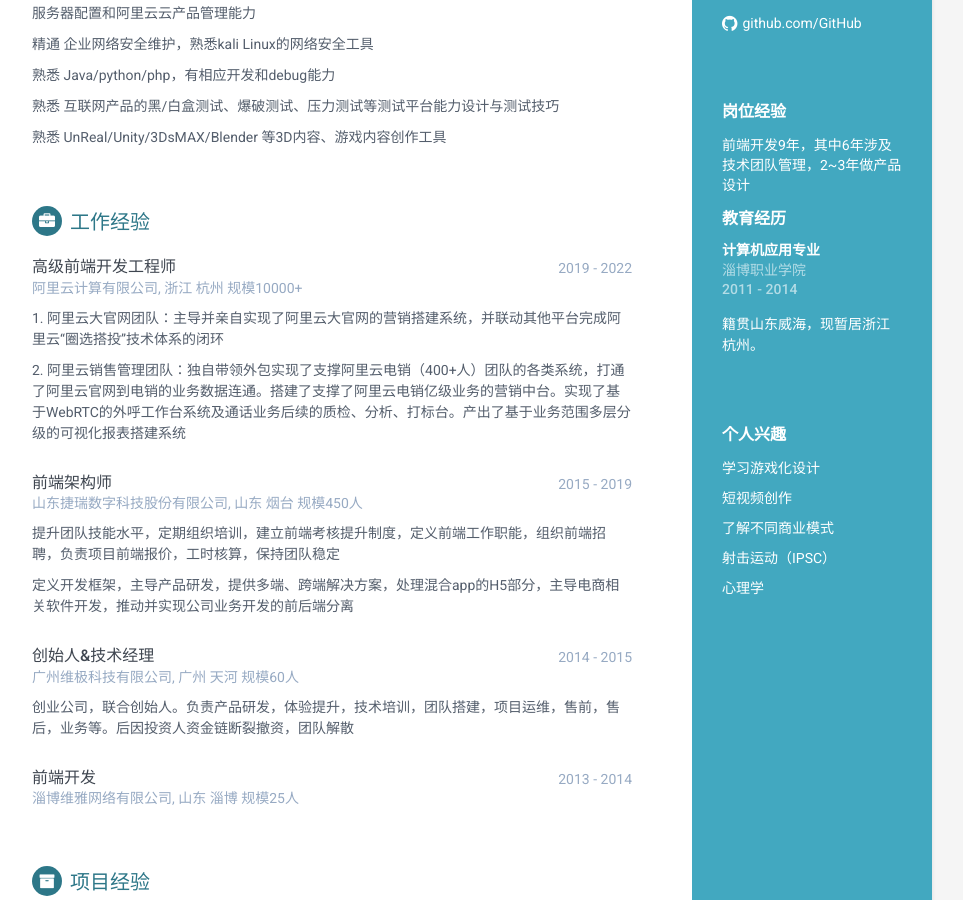
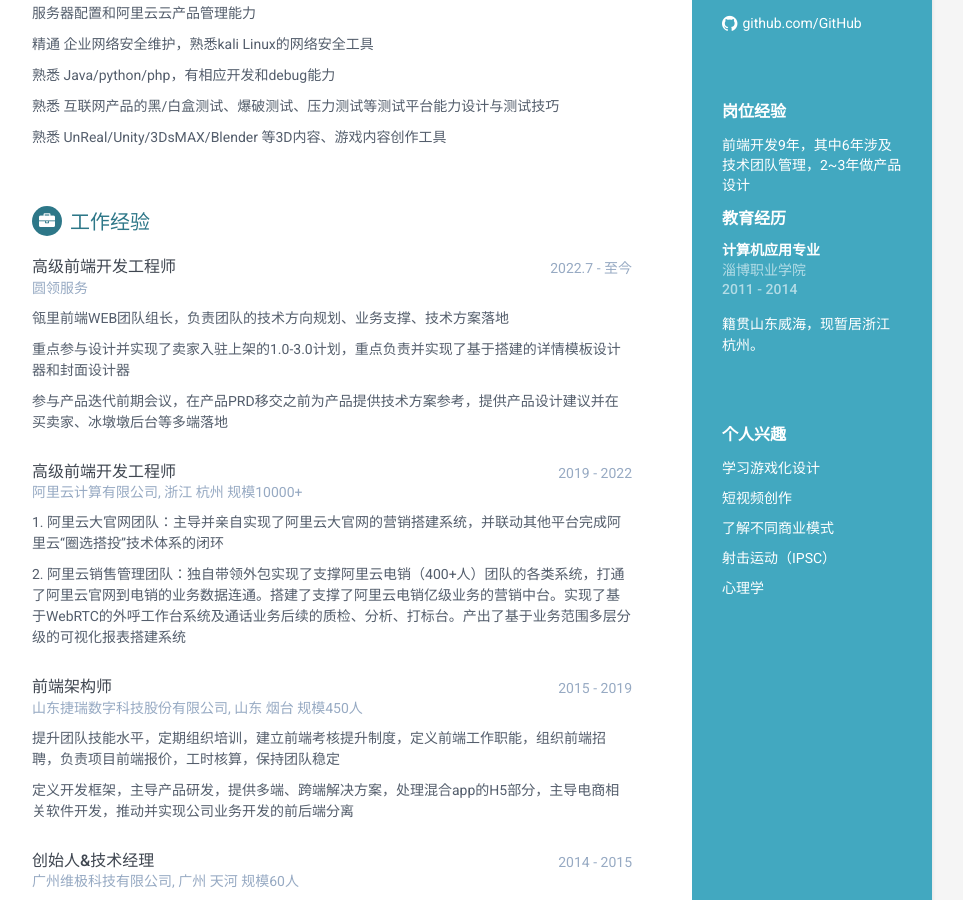
Before and after one commit to hotjp/introduce, a Jekyll site: the page built from index.html, in a window 1280 px wide and 900 px high, scrolled down 479 px. Shown: the whole window, without its empty margins (188-1151 px from the left). Built offline with Jekyll 4.4.1, drawn with Linux system fonts in a browser that asks for light colours; comment, search, counter and statistics services are not loaded.

Commit message:
feature：

```diff
--- a/_includes/experience.html
+++ b/_includes/experience.html
@@ -1,6 +1,19 @@
 <section class="section experiences-section">
     <h2 class="section-title"><i class="fa fa-briefcase"></i>工作经验</h2>
-
+    <div class="item">
+        <div class="meta">
+            <div class="upper-row">
+                <h3 class="job-title">高级前端开发工程师</h3>
+                <div class="time">2022.7 - 至今</div>
+            </div><!--//upper-row-->
+            <div class="company">圆领服务</div>
+        </div><!--//meta-->
+        <div class="details">
+            <p>瓴里前端WEB团队组长，负责团队的技术方向规划、业务支撑、技术方案落地</p>
+            <p>重点参与设计并实现了卖家入驻上架的1.0-3.0计划，重点负责并实现了基于搭建的详情模板设计器和封面设计器</p>
+            <p>参与产品迭代前期会议，在产品PRD移交之前为产品提供技术方案参考，提供产品设计建议并在买卖家、冰墩墩后台等多端落地</p>
+        </div><!--//details-->
+    </div><!--//item-->
     <div class="item">
         <div class="meta">
             <div class="upper-row">
```
